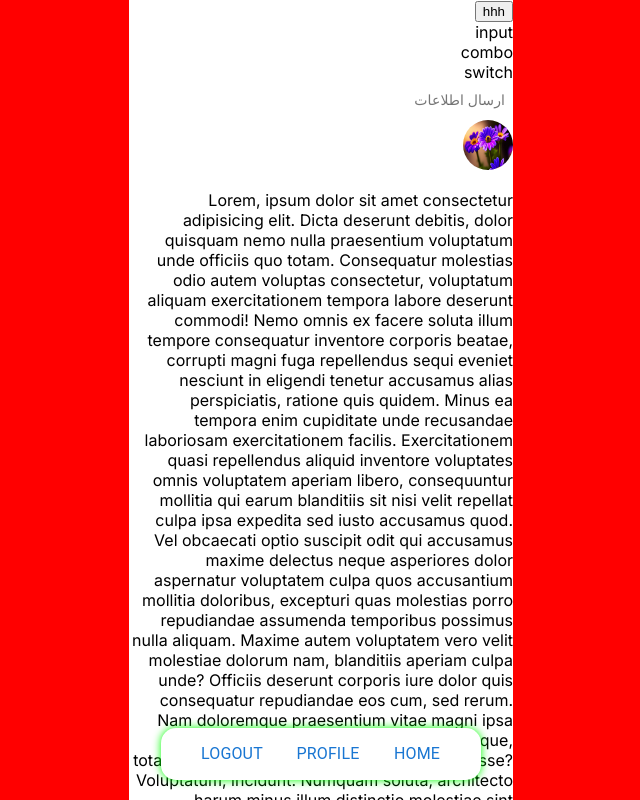
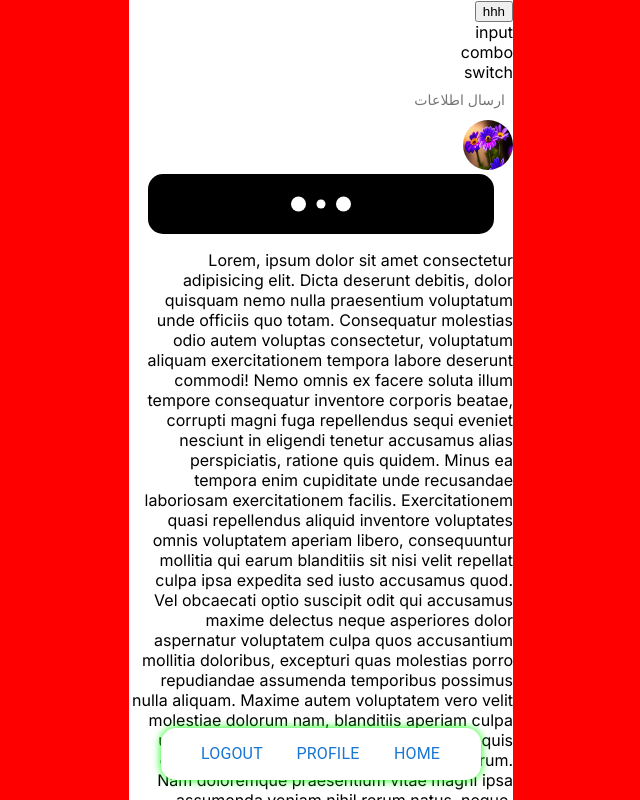
Before and after one commit to mohammadpy8/next-app, a Next.js app: page /main in a window 1280 px wide. Shown: the whole page, without its empty margins (319-959 px from the left). Built offline with nearby package versions, Linux system fonts and the light colour scheme.

Commit message:
loader-component

```diff
--- a/app/main/page.tsx
+++ b/app/main/page.tsx
@@ -1,6 +1,6 @@
 "use client";
 
-import { FormView, ImageComponent } from "@/components/custom";
+import { FormView, ImageComponent, LoaderComponent } from "@/components/custom";
 import { ApiRegister } from "@/config";
 import { dataFormStepper, formData } from "./data";
 import { cookies } from "next/headers";
@@ -86,6 +86,17 @@ const Main = () => {
         dataChildForm={null}
         buttonTextForm="تایید"
       /> */}
+      <Box display="flex" justifyContent="center" alignItems="center">
+        <Box bgcolor="#000" width="90%" borderRadius="15px">
+          <LoaderComponent
+            colorLoader="#fff"
+            heigthLoader="60"
+            widthLoader="60"
+            radiusLoader="9"
+            wrapperStyleLoader={{}}
+          />
+        </Box>
+      </Box>
       <p>
         Lorem, ipsum dolor sit amet consectetur adipisicing elit. Dicta deserunt
         debitis, dolor quisquam nemo nulla praesentium voluptatum unde officiis
--- a/components/custom/index.ts
+++ b/components/custom/index.ts
@@ -8,3 +8,4 @@ export * from "@/components/custom/formCotroller/view/RadioButton/RadioButton";
 export * from "@/components/custom/formCotroller/view/Switch/Switch";
 export * from "@/components/custom/formCotroller/view/TextErea/TextErea";
 export * from "@/components/custom/ImageComponent/ImageComponent";
+export * from "@/components/custom/loaderComponent/LoaderComponent";
--- /dev/null
+++ b/components/custom/loaderComponent/LoaderComponent.tsx
@@ -0,0 +1,35 @@
+import { Box } from "@mui/material";
+import { ThreeDots } from "react-loader-spinner";
+
+interface loaderComponentProps {
+  heigthLoader: string;
+  widthLoader: string;
+  colorLoader: string;
+  wrapperStyleLoader: any;
+  radiusLoader: string;
+}
+
+const LoaderComponent = ({
+  heigthLoader,
+  widthLoader,
+  colorLoader,
+  wrapperStyleLoader,
+  radiusLoader,
+}: loaderComponentProps) => {
+  return (
+    <Box display={"flex"} justifyContent={"center"} alignItems={"center"}>
+      <ThreeDots
+        visible={true}
+        height={heigthLoader}
+        width={widthLoader}
+        color={colorLoader}
+        radius={radiusLoader}
+        ariaLabel="three-dots-loading"
+        wrapperStyle={wrapperStyleLoader}
+        wrapperClass=""
+      />
+    </Box>
+  );
+};
+
+export { LoaderComponent };
--- a/package.json
+++ b/package.json
@@ -21,6 +21,7 @@
     "react": "^18",
     "react-dom": "^18",
     "react-icons": "^5.0.1",
+    "react-loader-spinner": "^6.1.6",
     "styled-components": "^6.1.8"
   },
   "devDependencies": {
```
Also changed, not shown: 1 other file (tests, documents, lock files or other folders).
